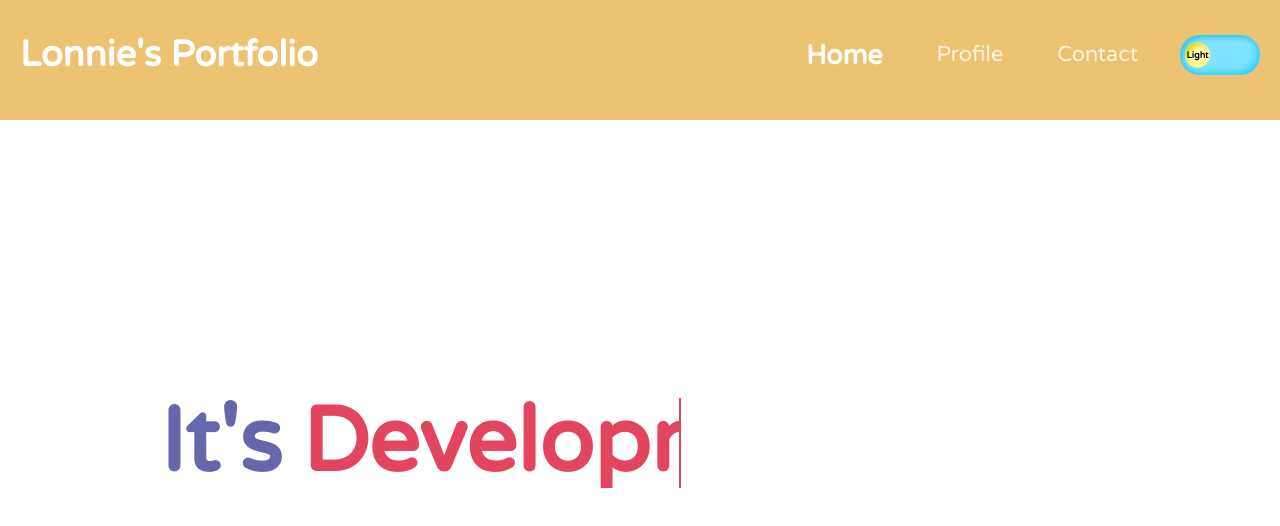
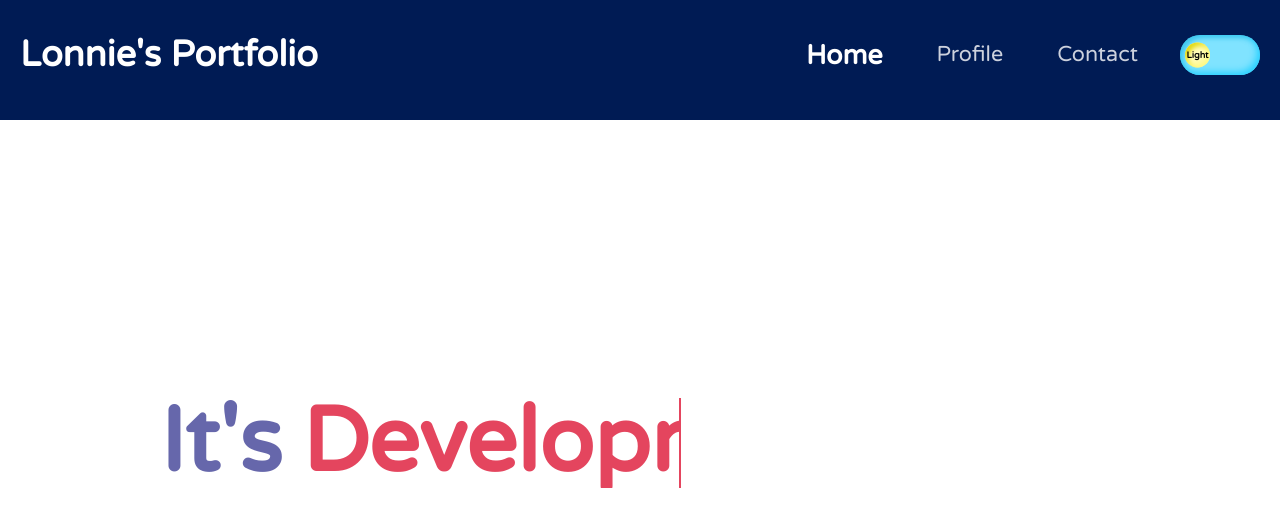
Before and after one commit to aosjehdgus/lonnie-portfolio, a React app in the folder front-end/: page / in a window 1280 px wide. Shown: the top 526 px of the page. Built offline with nearby package versions, Linux system fonts and the light colour scheme.

Commit message:
Change navigation bar color

```diff
--- a/front-end/src/components/common/nav/index.js
+++ b/front-end/src/components/common/nav/index.js
@@ -17,7 +17,7 @@ const horizontalNavWrapper = css`
   align-items: center;
   padding: 5px 0 15px 10px;
   margin-bottom: 20px;
-  background: ${cornSilk};
+  background: #001b54;
   z-index: 1;
 `;
 
```
